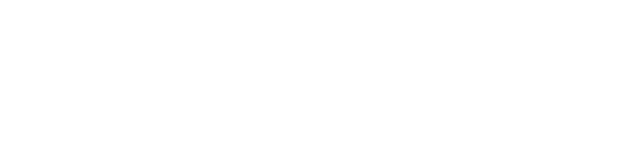
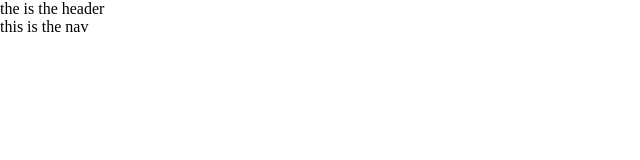
Before and after one commit to noshya/gitStaffProj, a plain HTML site: page team4/index.html in a window 1280 px wide. Shown: the whole page, without its empty margins (0-640 px from the left). Drawn offline with Linux system fonts and the light colour scheme.

Commit message:
new commit 1

```diff
--- a/team4/index.html
+++ b/team4/index.html
@@ -5,11 +5,16 @@
     <meta charset="UTF-8">
     <meta http-equiv="X-UA-Compatible" content="IE=edge">
     <meta name="viewport" content="width=device-width, initial-scale=1.0">
+    <link rel="stylesheet" href="style.css">
     <title>TEAM 4 the best</title>
 </head>
 
 <body>
+    <header>
+        the is the header
+    </header>
 
+    <nav>this is the nav</nav>
 </body>
 
 </html>
--- /dev/null
+++ b/team4/style.css
@@ -0,0 +1,8 @@
+* {
+    margin: 0;
+    padding: 0;
+}
+
+header {}
+
+nav {}
```
